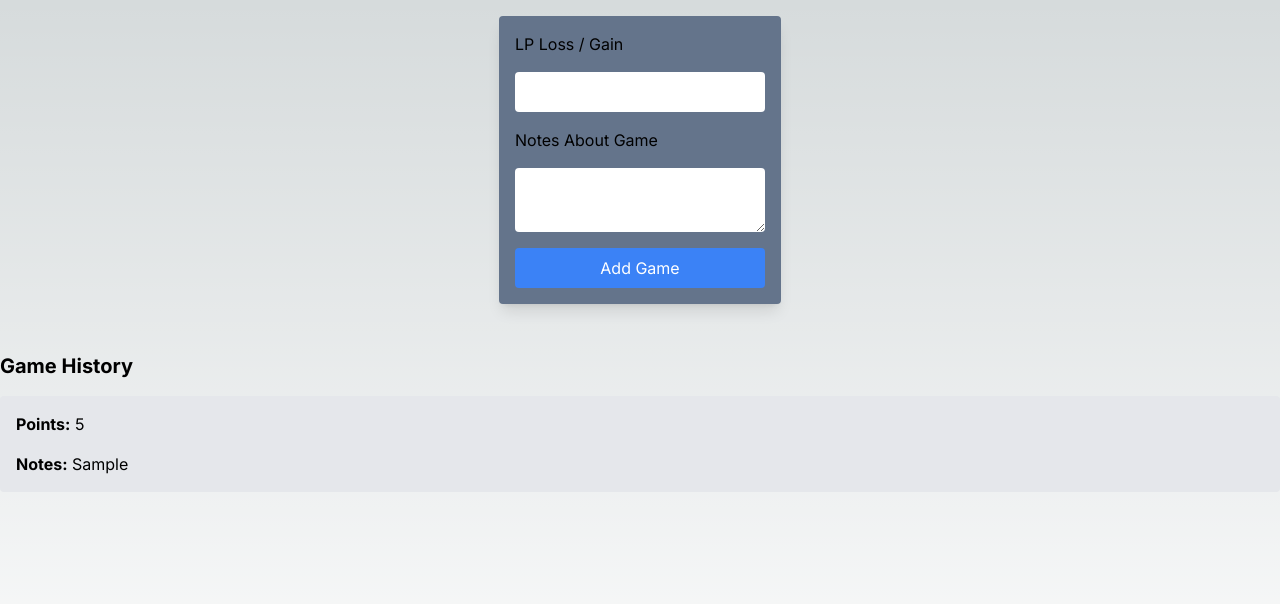
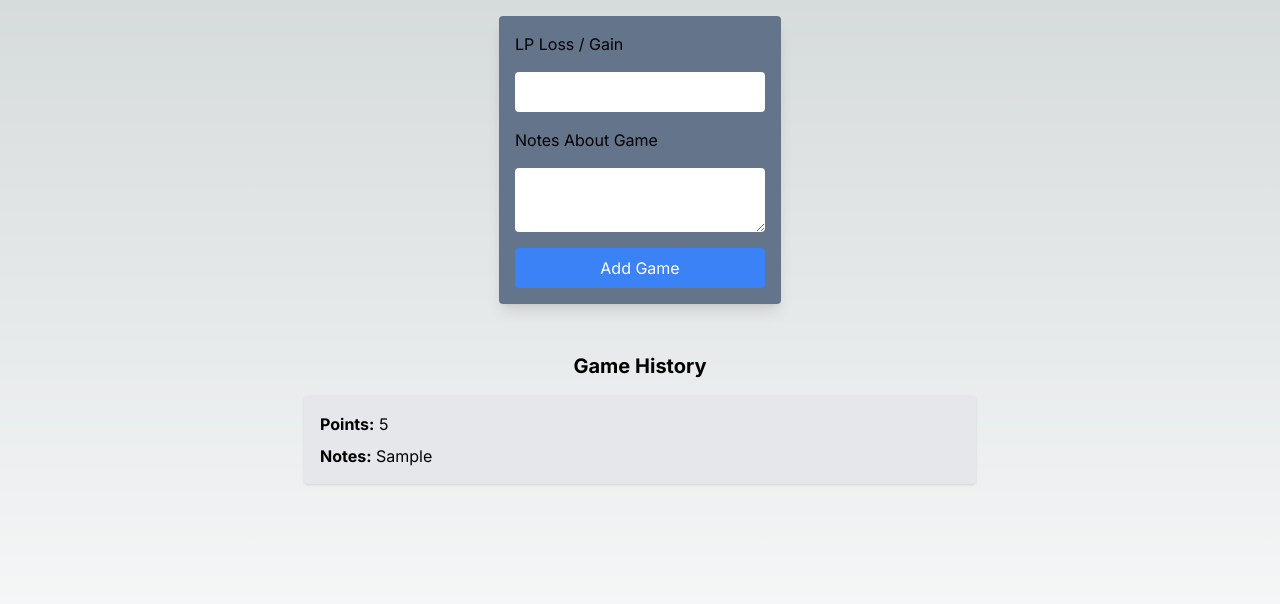
Before and after one commit to karltiama/apextracker, a Next.js app: page / in a window 1280 px wide. Both pictures are taken after typing "5", "Sample" into the empty fields and a click on the button "Add Game". Shown: the top 604 px of the page. Built offline with nearby package versions, Linux system fonts and the light colour scheme.

Commit message:
refactor: made centering and visual changes

```diff
--- a/src/app/components/GameHistory.tsx
+++ b/src/app/components/GameHistory.tsx
@@ -12,21 +12,23 @@ interface GameHistoryProps {
 
 const GameHistory: React.FC<GameHistoryProps> = ({ games }) => {
   return (
-    <div className="mt-8">
-      <h2 className="text-xl font-bold mb-4">Game History</h2>
-      <ul className="list-none">
+    <div className="mt-8 w-full flex justify-center">
+      <div className="max-w-2xl w-full">
+        <h2 className="text-xl font-bold mb-4 text-center">Game History</h2>
+        <ul className="list-none space-y-4">
           {games.length > 0 ? (
             games.map((game) => (
-            <li key={game.id} className="mb-2 p-2 bg-gray-200 rounded">
-              <p className='p-2 rounded text-black'><strong>Points:</strong> {game.points}</p>
-              <p className='p-2 rounded text-black'><strong>Notes:</strong> {game.notes}</p>
+              <li key={game.id} className="mb-2 p-4 bg-gray-200 rounded shadow">
+                <p className="rounded text-black"><strong>Points:</strong> {game.points}</p>
+                <p className="mt-2 rounded text-black"><strong>Notes:</strong> {game.notes}</p>
                 {/* Display additional game data here */}
               </li>
             ))
           ) : (
-          <p>No game history to display.</p>
+            <p className="text-center">No game history to display.</p>
           )}
         </ul>
+      </div>
     </div>
   );
 };
```
Lines whose indentation alone changed are shown as unchanged.
